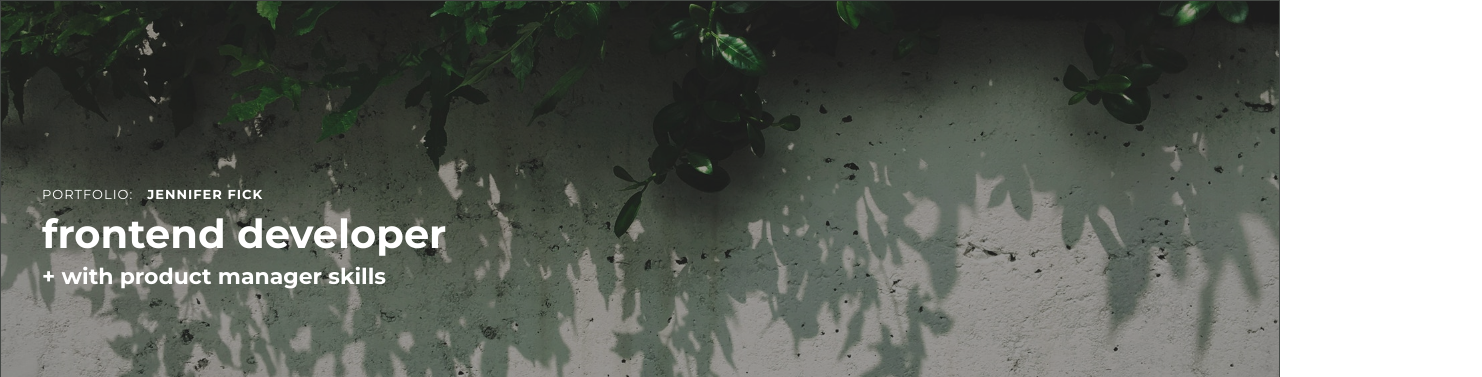
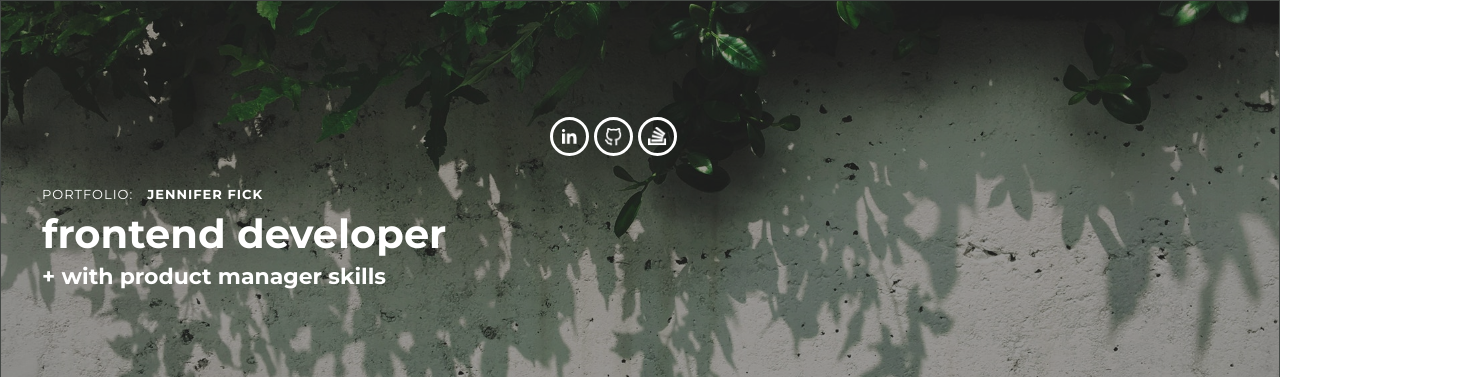
Before and after one commit to Jenfi/Portfolio, a plain HTML site: page index.html in a window 1280 px wide. Shown: the top 377 px of the page, 1482 px wide, since content can reach past the window. Drawn offline with Linux system fonts and the light colour scheme.

Commit message:
removed left-positioning in media-queries for link-icons

```diff
--- a/style.css
+++ b/style.css
@@ -626,7 +626,6 @@ footer h3 {
   left: 1400px;
 }
 
-
 .my-words ul {
   padding-left: 130px;
 }
@@ -634,10 +633,6 @@ footer h3 {
 }
 .thought-article{
   margin: 0 35px 20px 35px;
-}
-
-.link-icons {
-  left: 1350px;
 }
 
 
```
Lines whose indentation alone changed are shown as unchanged.
